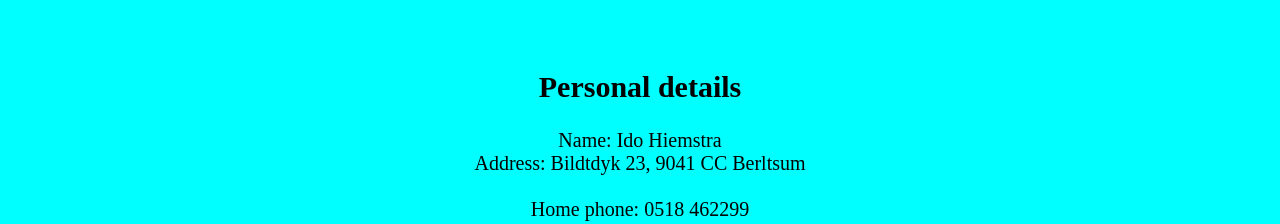
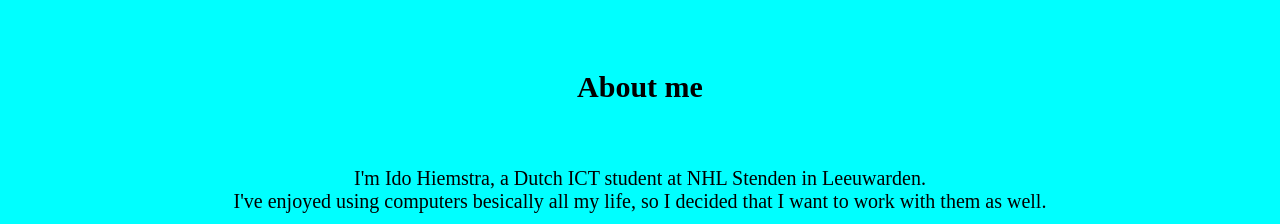
Before and after one commit to Drochot/drochot.github.io, a plain HTML site: page index.html in a window 1280 px wide. Shown: the part 697-921 px from the top of the page. Drawn offline with Linux system fonts and the light colour scheme.

Commit message:
About me

```diff
--- a/index.html
+++ b/index.html
@@ -73,6 +73,11 @@
     </table>
     <div>
         <h1 class="title"> Portfolio</h1> <br>
+        <h2 class="personal">About me</h2> <br>
+        <p class="info">
+            I'm Ido Hiemstra, a Dutch ICT student at NHL Stenden in Leeuwarden. <br>
+            I've enjoyed using computers besically all my life, so I decided that I want to work with them as well.
+        </p>
         <h2 class="personal">Personal details </h2>
         <p class="info">
             Name: Ido Hiemstra <br>
```
